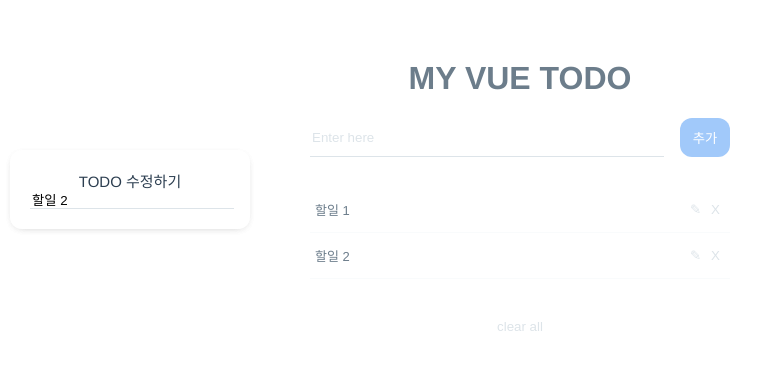
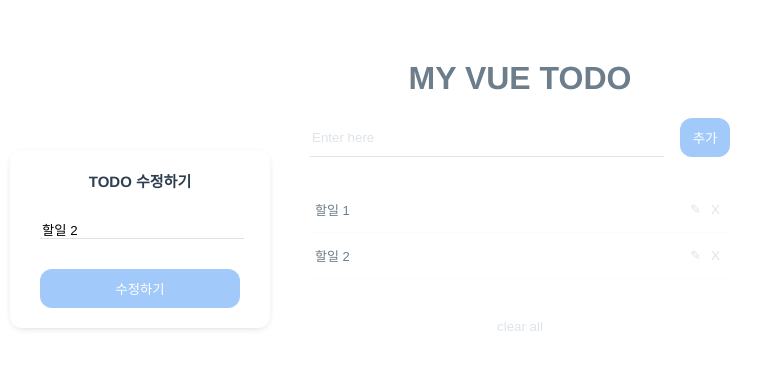
Before and after one commit to choi-hye-rin/vue-todolist, a Vue app: page / in a window 1280 px wide. Shown: the top 370 px of the page, without its empty margins (120-881 px from the left). Built offline with nearby package versions, Linux system fonts and the light colour scheme; data requests are answered from the project's data file.

Commit message:
design: 수정 모달 css 수정

```diff
--- a/src/components/ModalCommon.vue
+++ b/src/components/ModalCommon.vue
@@ -39,11 +39,13 @@ export default {
   border-radius: 12px;
   font-size: 12px;
 
-  padding: 20px;
+  padding: 20px 30px;
   box-shadow: 0 2px 10px -5px #cdcdcd;
 }
 
 .modal-title {
   font-size: 15px;
+  font-weight: 700;
+  margin-bottom: 30px;
 }
 </style>
--- a/src/components/TodoEditModal.vue
+++ b/src/components/TodoEditModal.vue
@@ -1,16 +1,20 @@
 <template>
   <ModalCommon title="TODO 수정하기" ref="modal">
-    <Input
-      placeholder="수정할 값을 입력해주세요."
-      v-model="todoInputEdit"
-      :handle-submit="editTodo"
-    />
+    <div class="edit-modal-wrapper">
+      <Input
+        placeholder="수정할 값을 입력해주세요."
+        v-model="todoInputEdit"
+        :handle-submit="editTodo"
+      />
+      <Button>수정하기</Button>
+    </div>
   </ModalCommon>
 </template>
 
 <script>
 import ModalCommon from "./ModalCommon.vue";
 import Input from "./Input.vue";
+import Button from "./Button.vue";
 
 export default {
   props: {
@@ -21,6 +25,7 @@ export default {
   components: {
     ModalCommon,
     Input,
+    Button,
   },
   methods: {
     editTodo: function () {
@@ -37,4 +42,10 @@ export default {
 };
 </script>
 
-<style></style>
+<style>
+.edit-modal-wrapper {
+  display: flex;
+  flex-direction: column;
+  gap: 30px;
+}
+</style>
```
